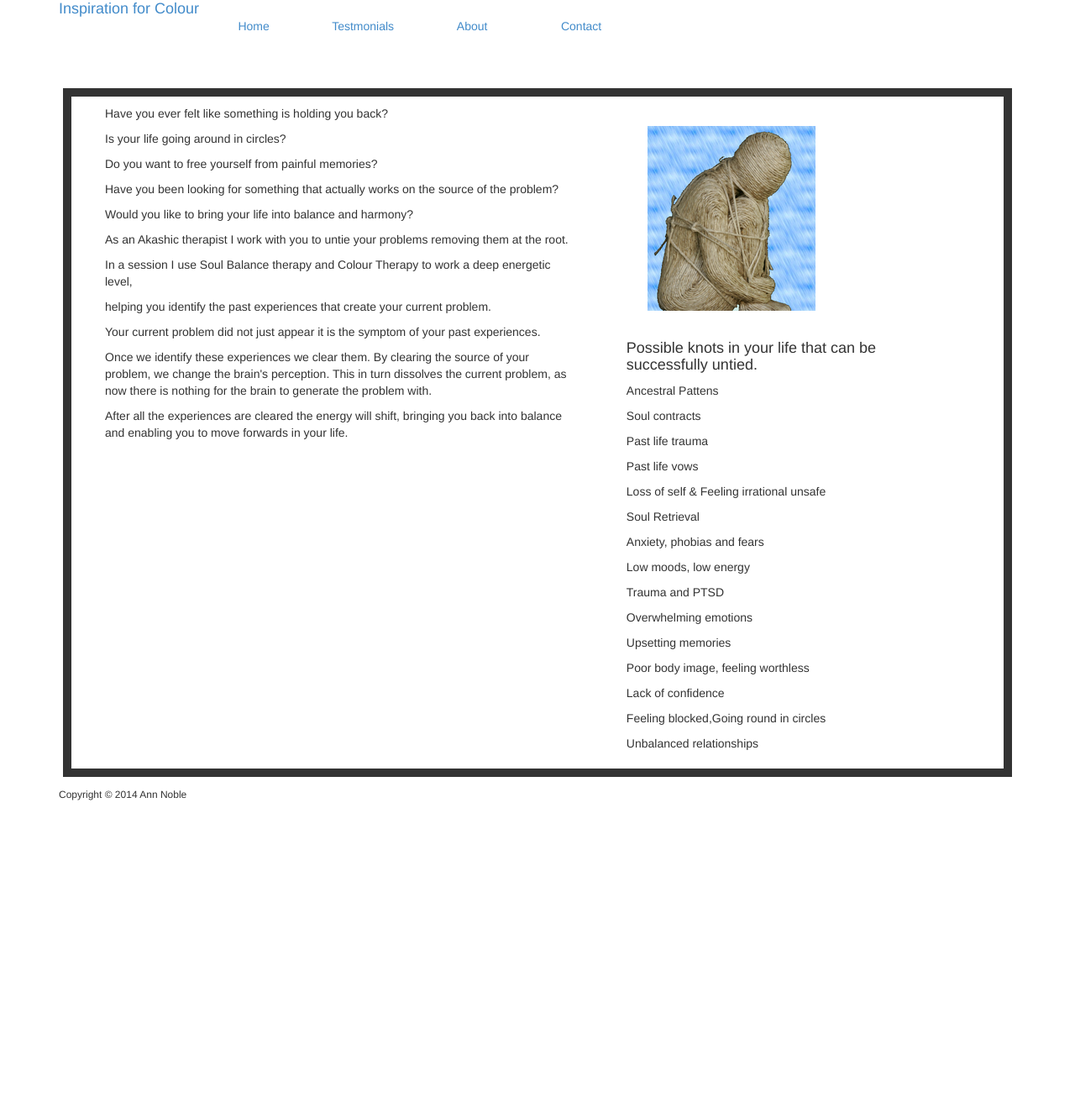
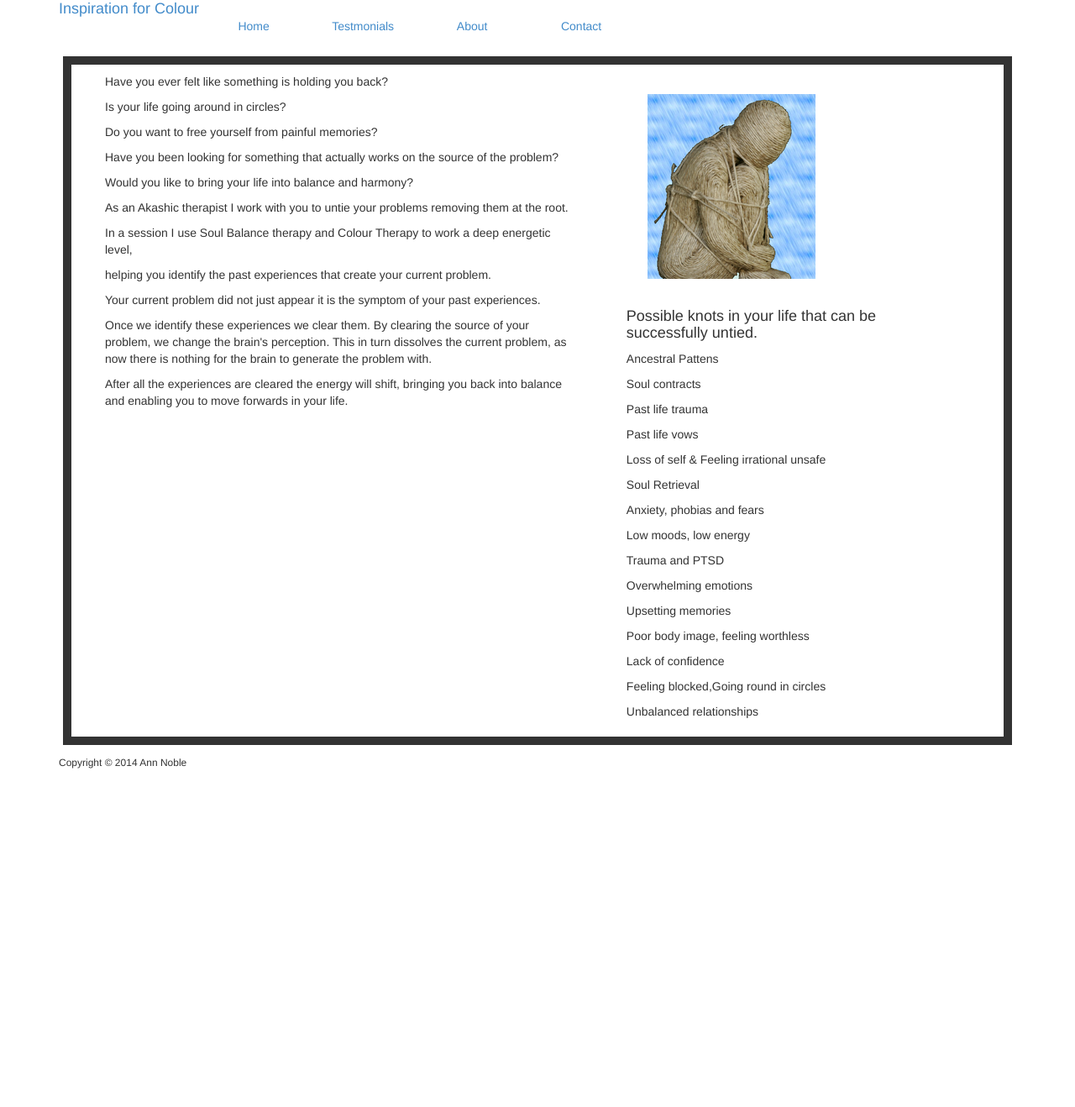
Before and after one commit to designerwebhosting/inspirationforchange, a Jekyll site: the page built from index.md, in a window 1280 px wide. Shown: the whole page at 84% size. Built offline with Jekyll 4.4.1, drawn with Linux system fonts in a browser that asks for light colours; nearby versions of some CDN libraries.

Commit message:
Update theme.css

```diff
--- a/css/theme.css
+++ b/css/theme.css
@@ -56,7 +56,7 @@
 
 #features h1 {
 	border-style:solid;
-	border-color:#fff;
+
 	border-width: 10px;
 	margin: 5px 5px 5px 5px;
 	padding: 10px;
@@ -102,7 +102,7 @@
 
 .navbar-brand {
 padding: 0px;
-height: 100px;
+
 }
 
 .btn-custom {
```
